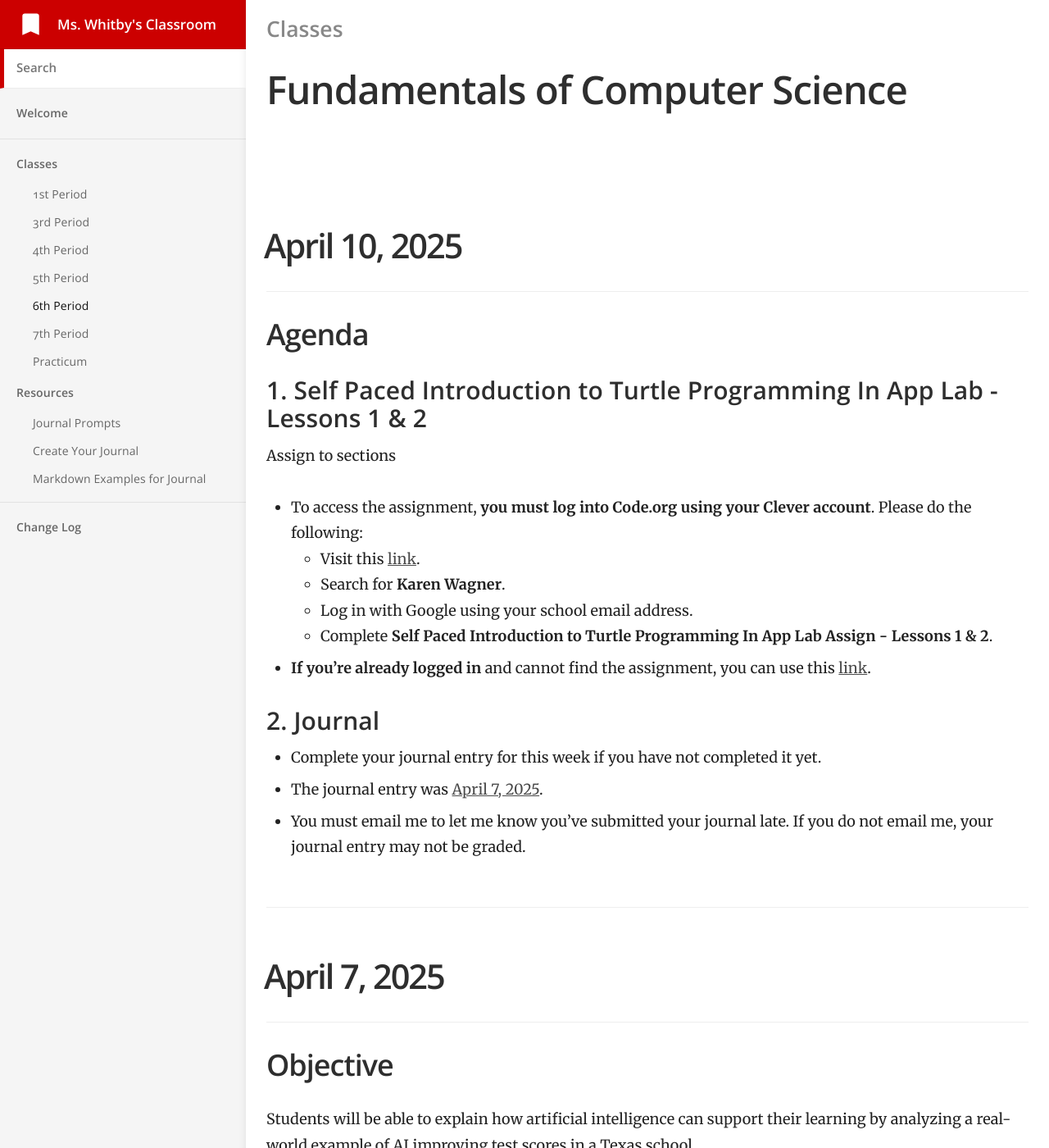
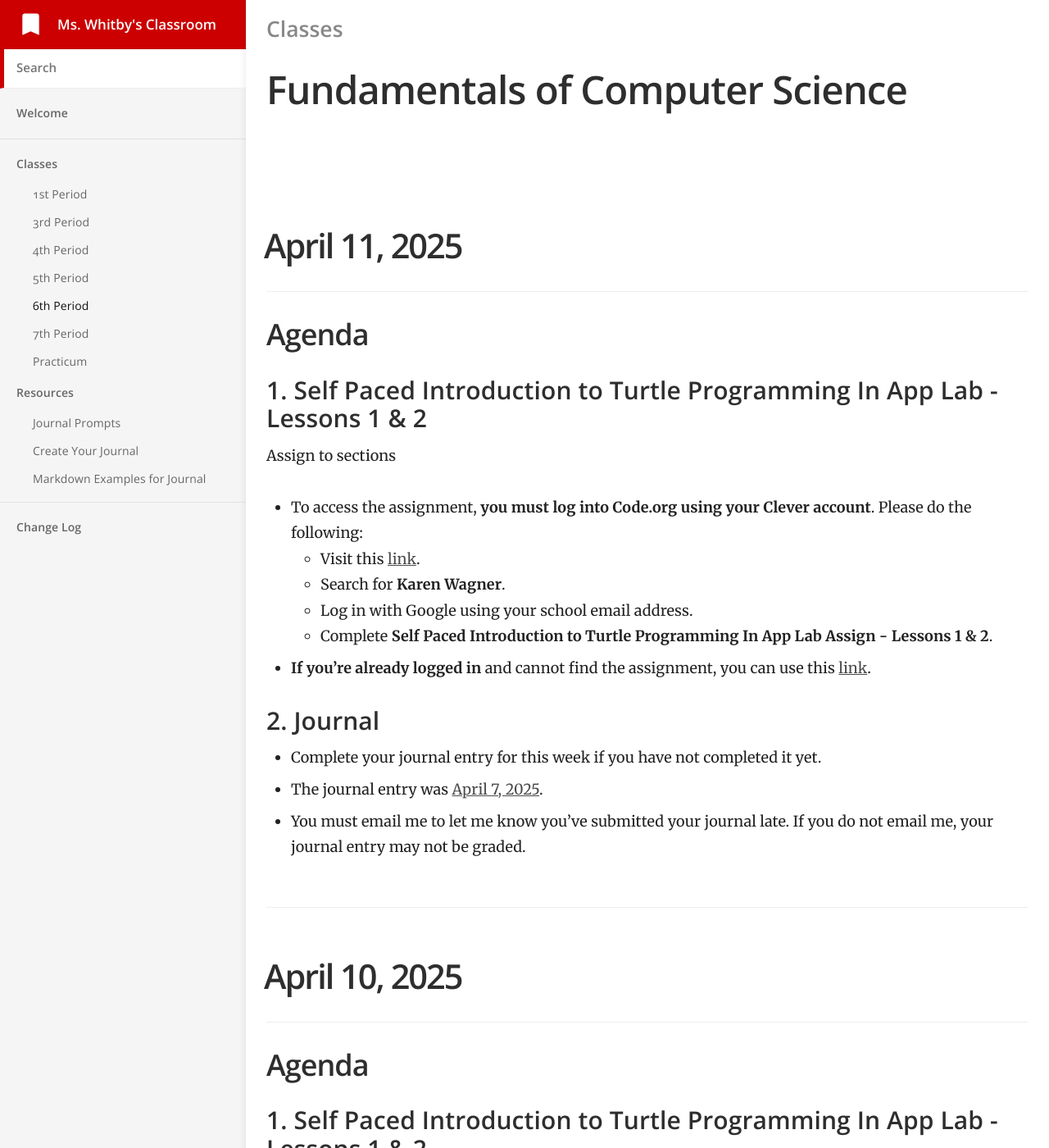
Before and after one commit to mswhitby/classroom, a Jekyll site: the page built from _docs/classes/6th.md, in a window 1280 px wide and 1400 px high. Shown: the whole window at 82% size. Built offline with Jekyll 4.4.1, drawn with Linux system fonts in a browser that asks for light colours.

Commit message:
Updated lessons

```diff
--- a/_docs/classes/6th.md
+++ b/_docs/classes/6th.md
@@ -4,6 +4,33 @@ subtitle: Fundamentals of Computer Science
 category: Classes
 order: 5
 ---
+
+# April 11, 2025
+
+<!-- ## Objective
+
+## TEKS:-->
+
+## Agenda
+
+### 1. Self Paced Introduction to Turtle Programming In App Lab - Lessons 1 & 2
+
+Assign to sections
+- To access the assignment, **you must log into Code.org using your Clever account**. Please do the following:
+    - Visit this [link](https://clever.com/oauth/district-picker?client_id=2f27405716644a951b23&redirect_uri=https%3A%2F%2Fstudio.code.org%2Fusers%2Fauth%2Fclever%2Fcallback&response_type=code&state=ede33ff61289cf32708a0f54079cdd23e31d0b0a02b0e0e8).
+    - Search for **Karen Wagner**.
+    - Log in with Google using your school email address.
+    - Complete **Self Paced Introduction to Turtle Programming In App Lab Assign - Lessons 1 & 2**.
+
+- **If you're already logged in** and cannot find the assignment, you can use this [link](https://studio.code.org/s/csp3-virtual).
+
+### 2. Journal
+
+- Complete your journal entry for this week if you have not completed it yet.
+- The journal entry was [April 7, 2025](https://github.com/mswhitby/WHSTechNotes/blob/main/journal.md#april-7-2025).
+- You must email me to let me know you've submitted your journal late. If you do not email me, your journal entry may not be graded.
+
+----
 
 # April 10, 2025
 
```
